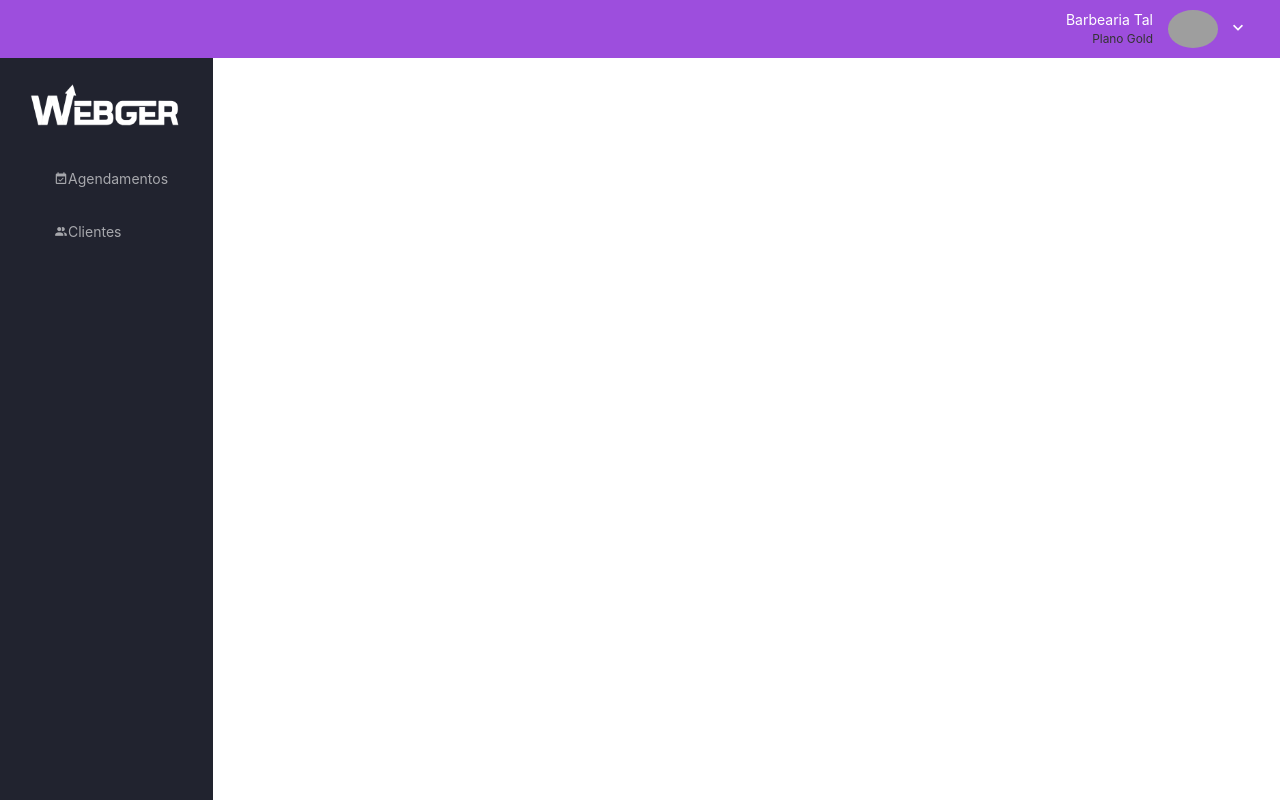
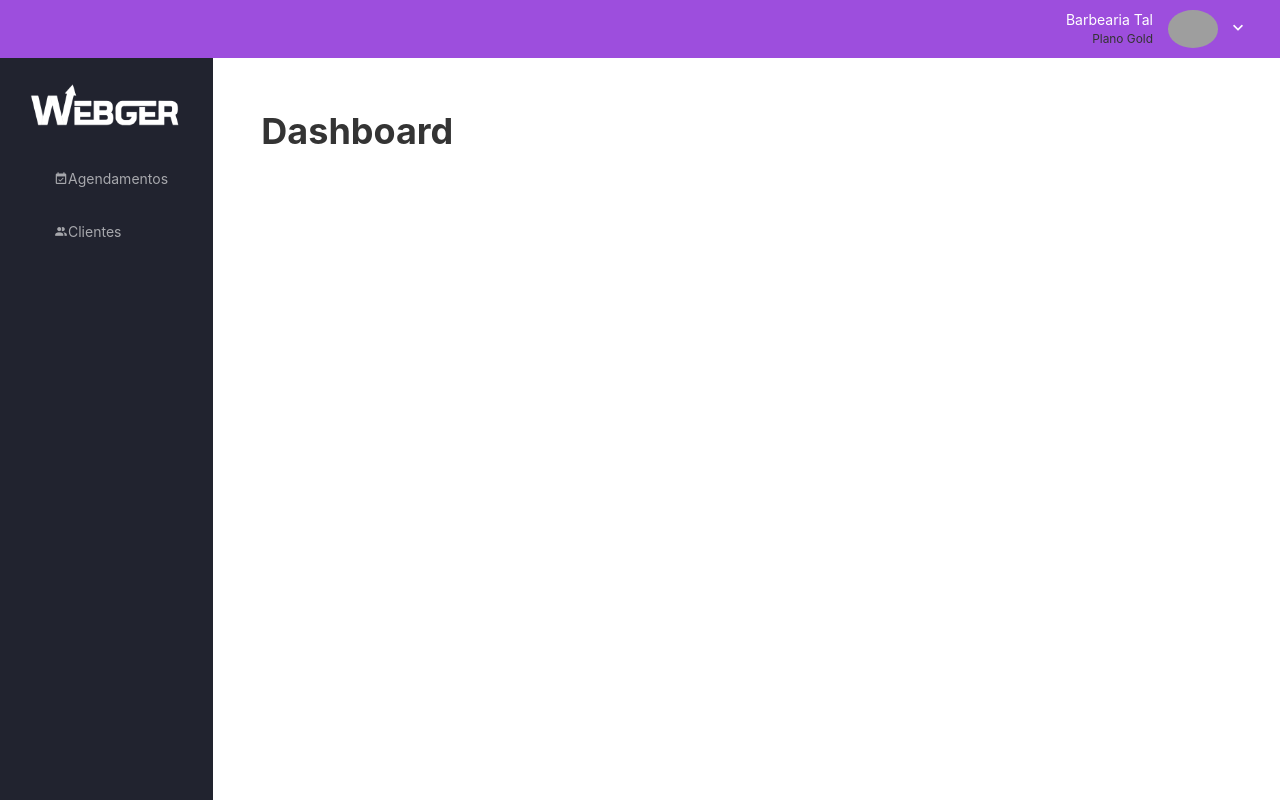
Before and after one commit to MuriloCode7/WebAgendor, a React (Create React App) app in the folder web/: page / in a window 1280 px wide. Built offline with nearby package versions, Linux system fonts and the light colour scheme; grey boxes are pictures that could not be loaded.

Commit message:
Feat: Creating home page

```diff
--- a/web/src/components/Sidebar/index.js
+++ b/web/src/components/Sidebar/index.js
@@ -1,5 +1,5 @@
 import { Link } from "react-router-dom";
-import withRouter from '../../store/withRouter';
+import withRouter from "../../store/withRouter";
 import logo from "../../assets/logo.png";
 import { useLocation } from "react-router-dom";
 
@@ -7,16 +7,24 @@ const Sidebar = () => {
   const location = useLocation();
   return (
     <aside className="col-2 h-100">
-      <img src={logo} className="img-fluid px-3 py-4" alt="logo" />
+      <Link to="/">
+        <img src={logo} className="img-fluid px-3 py-4" alt="logo" />
+      </Link>
       <ul>
         <li>
-          <Link to="/schedules" className={location.pathname === '/schedules' ? 'active' : ''}>
+          <Link
+            to="/schedules"
+            className={location.pathname === "/schedules" ? "active" : ""}
+          >
             <span className="mdi mdi-calendar-check"></span>
             Agendamentos
           </Link>
         </li>
         <li>
-          <Link to="/customers" className={location.pathname === '/customers' ? 'active' : ''}>
+          <Link
+            to="/customers"
+            className={location.pathname === "/customers" ? "active" : ""}
+          >
             <span className="mdi mdi-account-multiple"></span>
             Clientes
           </Link>
--- /dev/null
+++ b/web/src/pages/Home/index.js
@@ -0,0 +1,15 @@
+const Home = () => {
+  return (
+    <div className="col p-5 overflow-auto h-100">
+      <div className="row">
+        <div className="col-12">
+          <div className="w-100 d-flex justify-content-between">
+            <h2 className="mb-4 mt-0">Dashboard</h2>
+          </div>
+        </div>
+      </div>
+    </div>
+  )
+}
+
+export default Home;
--- a/web/src/routes.js
+++ b/web/src/routes.js
@@ -7,6 +7,7 @@ import Sidebar from "./components/Sidebar";
 
 import Schedules from './pages/Schedules';
 import Customers from './pages/Customers';
+import Home from './pages/Home';
 
 const AllRoutes = () => {
   return (
@@ -17,6 +18,7 @@ const AllRoutes = () => {
           <Router>
             <Sidebar />
             <Routes>
+              <Route path="/" element={<Home/>}/>
               <Route path="/schedules" element={<Schedules/>}/>
               <Route path="/customers" element={<Customers/>}/>
             </Routes>
```
